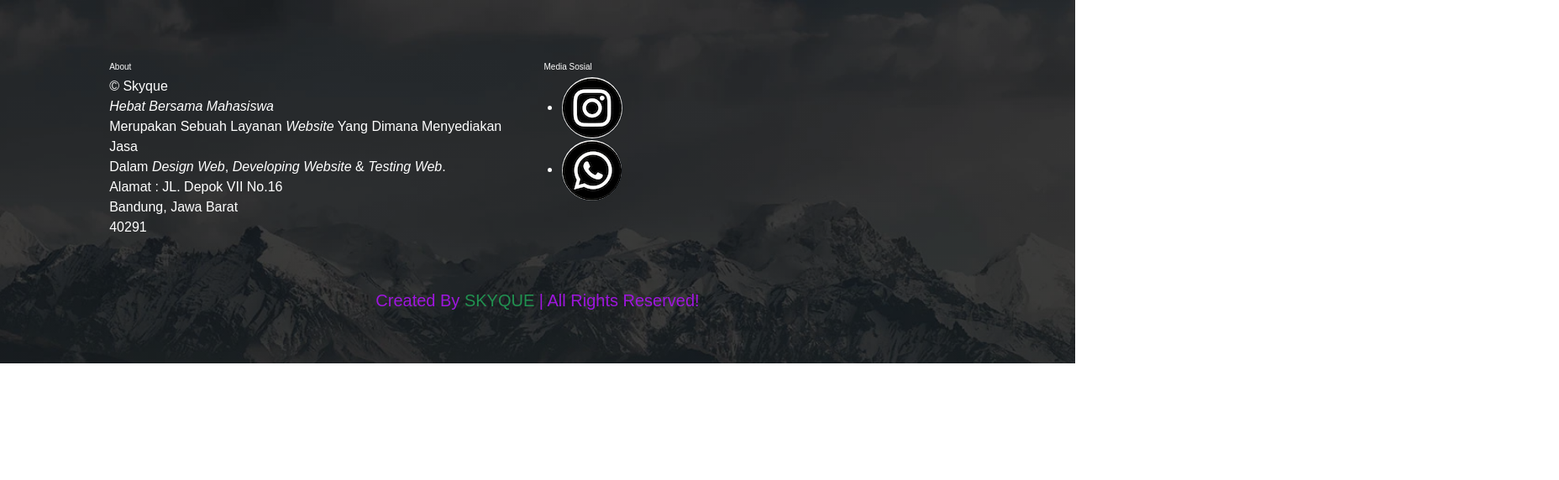
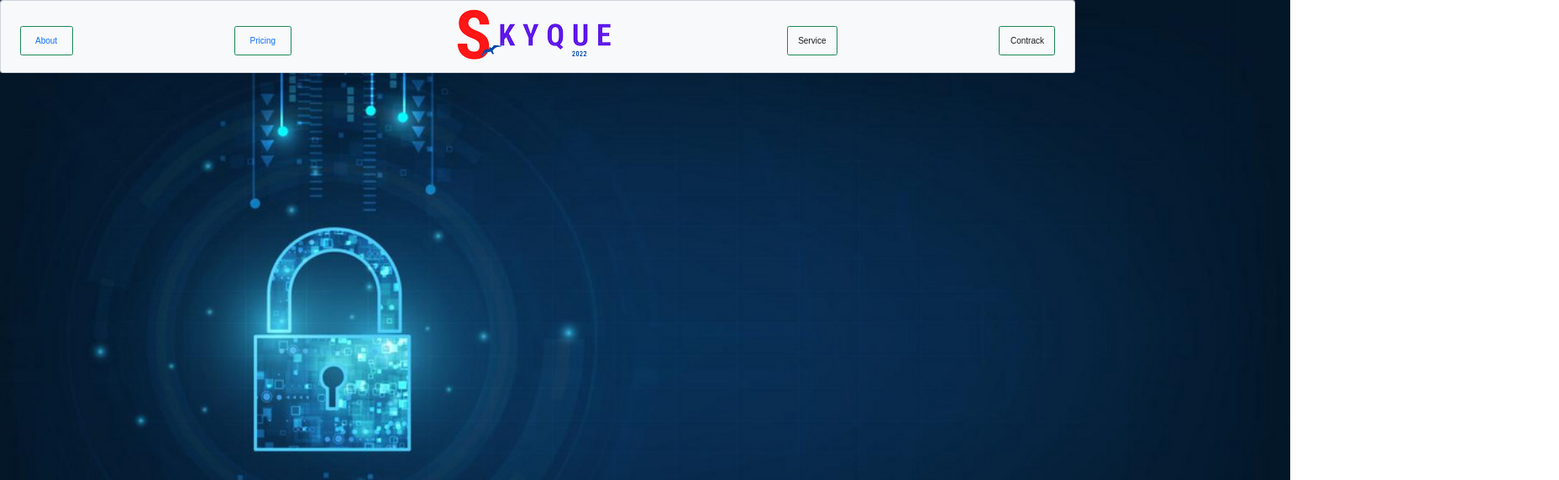
Before and after one commit to skyque1/skyqueweb, a plain HTML site: page web/footert/landingPageTV.html in a window 1280 px wide. Shown: the top 572 px of the page at 84% size, 1856 px wide, since content can reach past the window. Drawn offline with nearby package versions, Linux system fonts and the light colour scheme; a script that the page names is missing; files whose address does not match are found by name.

Commit message:
Can anggeus pr na landing page

```diff
--- a/web/footert/landingPageTV.html
+++ b/web/footert/landingPageTV.html
@@ -7,7 +7,7 @@
         <!-- Bootstrap core CSS -->
         <link href="dependencies/bootstrap/css/bootstrap.min.css" rel="stylesheet">
         <!-- Bootstrap core CSS END-->
-        <title>Footer</title>
+        <title>Testing Vulnerability</title>
         <link rel="stylesheet" href="styles.css">
         <!-- font awesome cdn link -->
         <link
@@ -19,9 +19,54 @@
             integrity="sha384-1BmE4kWBq78iYhFldvKuhfTAU6auU8tT94WrHftjDbrCEXSU1oBoqyl2QvZ6jIW3"
             crossorigin="anonymous">
         <link rel="stylesheet" href="https://unpkg.com/swiper@7/swiper-bundle.min.css"/>
+        <style>
+            .sudut-kiri {
+                position: absolute;
+            top: 17px;
+            left: 20px;
+            }
+            </style>
     </head>
 <body>
+<!--Awal Navbar-->
+<nav class="navbar navbar-expand-lg bg-light form-control me-2 fixed-top">
+    <div class="container-fluid">
+      <div class="btn btn-outline-success" id="navbarNavAltMarkup">
+        <a class="nav-link active" aria-current="page" href="#">About</a>
+      </div>
 
+      <div class="btn btn-outline-success" id="navbarNavAltMarkup">
+        <a class="nav-link active" aria-current="page" href="#">Pricing</a>
+      </div>
+      <a class="navbar-brand" href="#"><img src="./images/skyq.png" alt="" class="navbarlogo1"></a>
+      <button class="navbar-toggler" type="button" data-bs-toggle="collapse" data-bs-target="#navbarNavAltMarkup"
+        aria-controls="navbarNavAltMarkup" aria-expanded="false" aria-label="Toggle navigation">
+
+        <span class="navbar-toggler-icon"></span>
+
+      </button>
+      <div class="btn btn-outline-success" id="navbarNavAltMarkup">
+        <div class="navbar-nav">
+          <a class="nav-link active" aria-current="page" href="#">Service</a>
+        </div>
+      </div>
+
+      <div class="btn btn-outline-success" id="navbarNavAltMarkup">
+        <div class="navbar-nav">
+          <a class="nav-link active" aria-current="page" href="#">Contrack</a>
+        </div>
+      </div>
+  </nav>
+<!--Akhir Navbar-->
+<!-- Awal image landing -->
+<div class="imgLandingPage">
+    <img src="./images/landingPageTV.jpg" alt="a"  style="width:120%;margin-right: 25%;">
+    <div class="backIcon sudut-kiri">
+        <img src="./images/ico/arrow-left-long-solid.svg" class="" alt="a"  style="width: 25px;%;margin-right: 25%;">
+    </div>
+</div>
+<div class="spacing20"></div>
+<!-- Akhir image landing -->
     <!-- footer section starts -->
 
     <section class="footer">
```
Also changed, not shown: web/footert/images/ico/arrow-left-long-solid.svg (added), web/footert/images/landingPageTV.jpg (added), web/footert/images/landingPageUIX.jpg (added), web/footert/images/landingPageWD.jpg (added).
